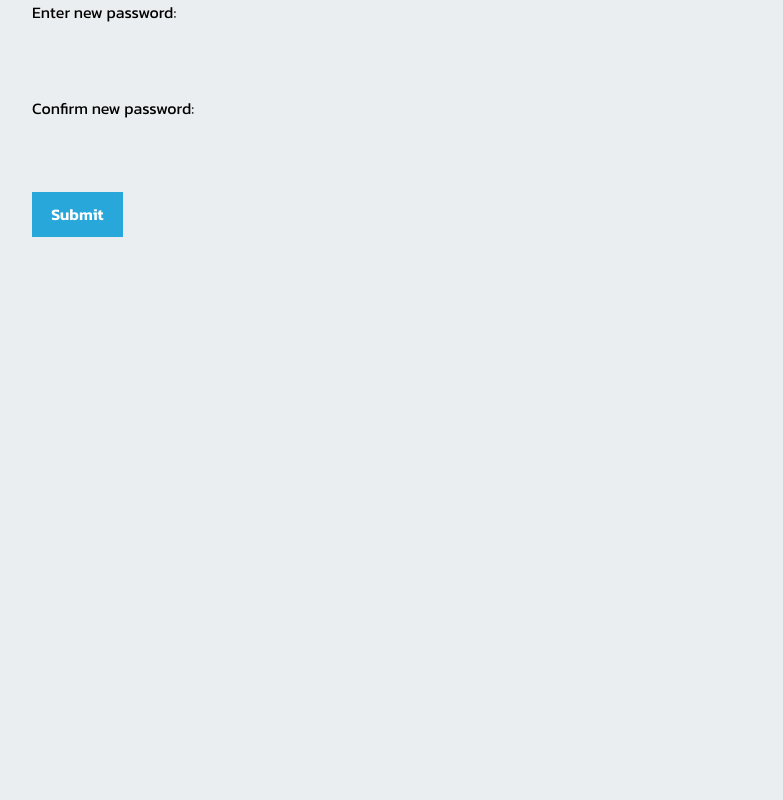
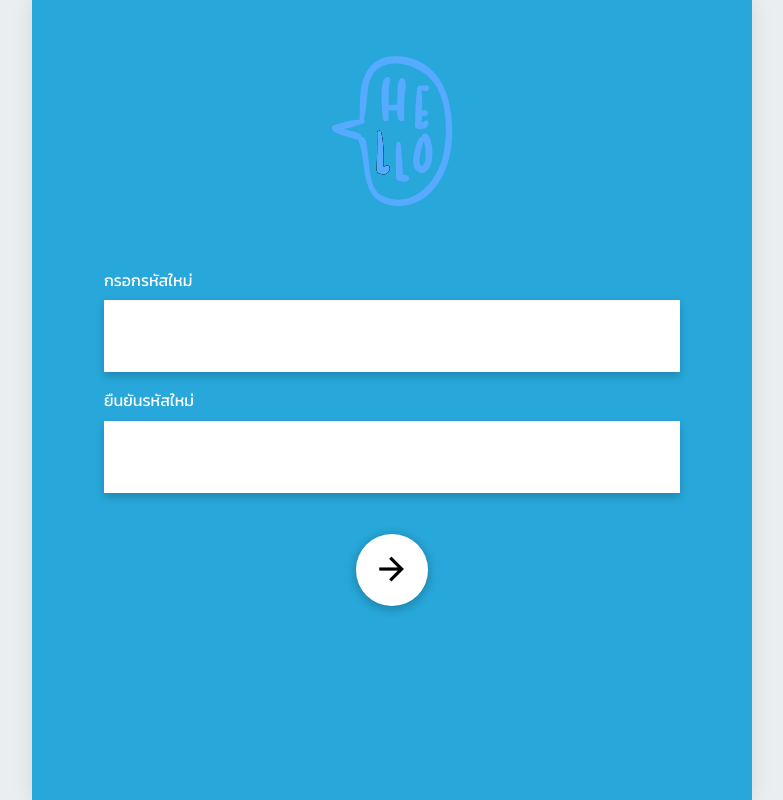
Before and after one commit to pobch/mkcore_frontend, a React (Create React App) app: page /password/forgot/confirm/1/1 in a window 1280 px wide. Shown: the whole page, without its empty margins (248-1031 px from the left). Built offline with nearby package versions, Linux system fonts and the light colour scheme; what react-widgets-moment would draw is missing.

Commit message:
done reset and forget password

```diff
--- a/src/containers/guest_rooms_list.js
+++ b/src/containers/guest_rooms_list.js
@@ -108,10 +108,10 @@ class GuestRoomsList extends Component {
     return _.map(pendingInfo, (info) => {
       return (
         <li
-          className="list-item clearfix spacing-side anmt-fadein pointer"
+          className="list-item clearfix spacing-side anmt-fadein"
           key={info.id}
         >
-          <div className="float-left col-7">
+          <div className="float-left col-7 pending-opacity">
             <h3>{info.room_title}</h3>
             <div className="list-item-meta">
               {info.room_room_code}
--- a/src/containers/owner_join_reqs.js
+++ b/src/containers/owner_join_reqs.js
@@ -80,7 +80,7 @@ class ViewJoinReqs extends Component {
                     <button
                       type="button"
                       onClick={() => {this.props.denyJoinReq(req.id)}}
-                      className="iconize"
+                      className="iconize delete"
                     >
                       <i className="twf twf-times" />
                     </button>
--- a/src/containers/password_forgot.js
+++ b/src/containers/password_forgot.js
@@ -3,6 +3,7 @@ import {connect} from 'react-redux'
 import {reduxForm, Field} from 'redux-form'
 
 import {passwordForgotAction} from '../actions'
+import icon from '../static/hello-2.svg'
 
 import Portal from '../components/portal'
 import SaveCompleteModal from '../components/modal_save_complete'
@@ -22,24 +23,29 @@ class PasswordForgot extends Component {
   render() {
     const {handleSubmit} = this.props
     return (
-      <div>
-        <form onSubmit={handleSubmit(this.onSubmit)}>
-          <div>
-            Enter your e-mail address :
-          </div>
+      <div className="login">
+        <div className="wrapper-background fixed brand-bg" />
+        <div className="login-header align-center">
+          <img src={icon} width="150" height="150" alt="Icon"/>
+        </div>
+        <form className="login-form align-center" onSubmit={handleSubmit(this.onSubmit)}>
+          <h3 className="brand-contrast">กรอกที่อยู่อีเมลของคุณที่ใช้ในการสมัคร</h3>
           <Field
-            className=""
+            className="form-control"
             name="email"
             component="input"
+            placeholder="myemail@makrub.com"
             type="text"
           />
-          <button type="submit" className="">Reset Password</button>
+          <button type="submit" className="login-button">
+            <i className="twf twf-arrow-bold-right" />
+          </button>
         </form>
 
         <Portal>
           <SaveCompleteModal
             className={this.state.openSaveCompleteModal ? 'show' : 'hide'}
-            textBody="การตั้งรหัสผ่านใหม่ ได้ถูกส่งไปยัง E-mail ของคุณเรียบร้อยแล้ว"
+            textBody="รหัสผ่านใหม่ ได้ถูกส่งไปยังอีเมลของคุณแล้ว"
             onConfirm={() => {
               this.props.history.push('/login')
             }}
--- a/src/containers/password_forgot_confirm.js
+++ b/src/containers/password_forgot_confirm.js
@@ -3,6 +3,7 @@ import {connect} from 'react-redux'
 import {reduxForm, Field} from 'redux-form'
 
 import {passwordForgotConfirmAction} from '../actions'
+import icon from '../static/hello-2.svg'
 
 import Portal from '../components/portal'
 import SaveCompleteModal from '../components/modal_save_complete'
@@ -24,12 +25,16 @@ class PasswordForgotConfirm extends Component {
   }
 
   renderPasswordInput = (field) => {
+    console.log(field);
     return (
-      <div>
-        <input type="password" {...field.input}/>
-        <div className="feedback invalid anmt-fadein">
-          {field.meta.touched && field.meta.error ? field.meta.error : ''}
-        </div>
+      <div className="form-group">
+        <label className="brand-contrast" htmlFor={field.input.name}>
+          {field.label}
+          <span className="feedback invalid anmt-fadein">
+            {field.meta.touched && field.meta.error ? field.meta.error : ''}
+          </span>
+        </label>
+        <input id={field.input.name} type="password" {...field.input}/>
       </div>
     )
   }
@@ -37,23 +42,27 @@ class PasswordForgotConfirm extends Component {
   render() {
     const { handleSubmit } = this.props
     return (
-      <div>
-        <form onSubmit={handleSubmit(this.onSubmit)}>
-          <div>
-            Enter new password:
-          </div>
+      <div className="login">
+        <div className="wrapper-background fixed brand-bg" />
+        <div className="login-header align-center">
+          <img src={icon} width="150" height="150" alt="Icon"/>
+        </div>
+        <form className="login-form" onSubmit={handleSubmit(this.onSubmit)}>
           <Field
+            label="กรอกรหัสใหม่"
             name="new_password"
             component={this.renderPasswordInput}
           />
-          <div>
-            Confirm new password:
-          </div>
           <Field
+            label="ยืนยันรหัสใหม่"
             name="new_password2"
             component={this.renderPasswordInput}
           />
-          <button type="submit">Submit</button>
+          <div className="align-center">
+            <button type="submit" className="login-button">
+              <i className="twf twf-arrow-bold-right" />
+            </button>
+          </div>
         </form>
 
         <Portal>
@@ -74,12 +83,12 @@ function validate(values) {
   const { new_password, new_password2 } = values
   const errors = {}
   if(!new_password) {
-    errors.new_password = "*Please input a new password"
+    errors.new_password = "*กรุณากรอกรหัสใหม่"
   } else if(new_password.length < 4) {
-    errors.new_password = "*Password length must be at least 4 characters"
+    errors.new_password = "*รหัสใหม่ต้องมีไม่ต่ำกว่า 4 ตัวอักษร"
   }
   if(new_password !== new_password2) {
-    errors.new_password2 = "*Password must be the same"
+    errors.new_password2 = "*รหัสยืนยันไม่ตรงกัน"
   }
   return errors
 }
--- a/src/containers/profile_form_info.js
+++ b/src/containers/profile_form_info.js
@@ -57,7 +57,7 @@ class FormProfileInfo extends Component {
           >
             <img src={icon} width="150" height="150" alt="Icon"/>
           </div>
-          <div className="spacing-cover">
+          <div className="spacing-cover secondary-bg">
             <h3>ข้อมูลส่วนตัว</h3>
             <Field
               name='email'
--- a/src/containers/profile_form_password.js
+++ b/src/containers/profile_form_password.js
@@ -54,7 +54,7 @@ class FormProfilePassword extends Component {
     const {handleSubmit} = this.props
     return (
       <div className="form-minimal">
-        <form className="spacing-cover" onSubmit={handleSubmit(this.onSubmit)}>
+        <form className="spacing-cover secondary-bg" onSubmit={handleSubmit(this.onSubmit)}>
           <h3>แก้ไขรหัสผ่าน</h3>
           <Field
             name='password'
--- a/src/static/styles/login.css
+++ b/src/static/styles/login.css
@@ -1,6 +1,10 @@
 .login {
   padding-right: 10%;
   padding-left: 10%;
+}
+.login-form label {
+  display: block;
+  margin-bottom: 0.6rem;
 }
 .login-form input[type=text],
 .login-form input[type=email],
@@ -33,7 +37,7 @@
   background-color: var(--secondary-background-color);
 }
 .login-footer {
-  margin-top: 3em;
+  margin: 3em 0;
   font-weight: 300;
   text-align: center;
 }
--- a/src/static/styles/tab.css
+++ b/src/static/styles/tab.css
@@ -67,7 +67,7 @@
   top: 0;
   width: 100%;
   padding-top: 5%;
-  padding-bottom: 5%;
+  padding-bottom: 6.25rem;
   opacity: 0;
   visibility: hidden;
   z-index: -1;
--- a/src/static/styles/utilities.css
+++ b/src/static/styles/utilities.css
@@ -67,6 +67,9 @@
 .pointer {
   cursor: pointer;
 }
+.pending-opacity {
+  opacity: 0.4;
+}
 .primary-bg {
   background-color: var(--primary-background-color);
 }
```
